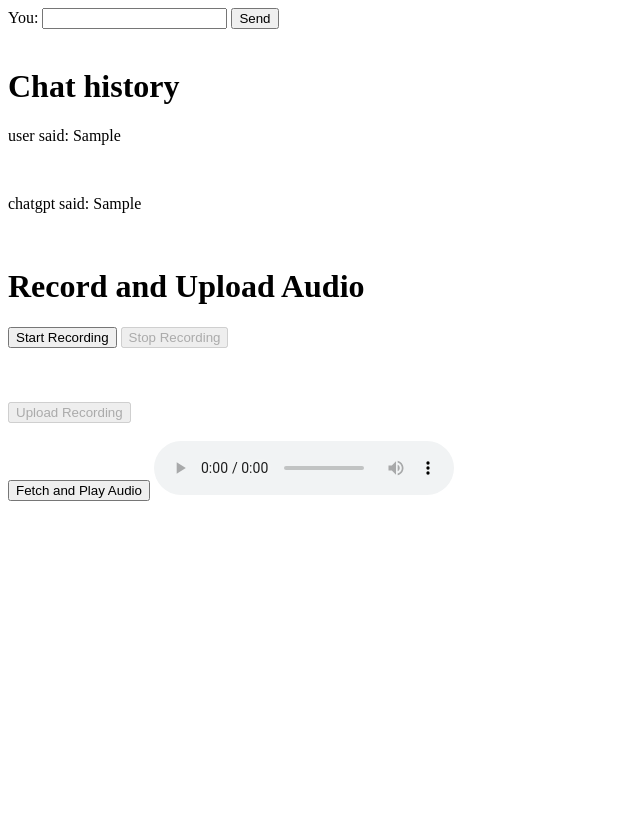
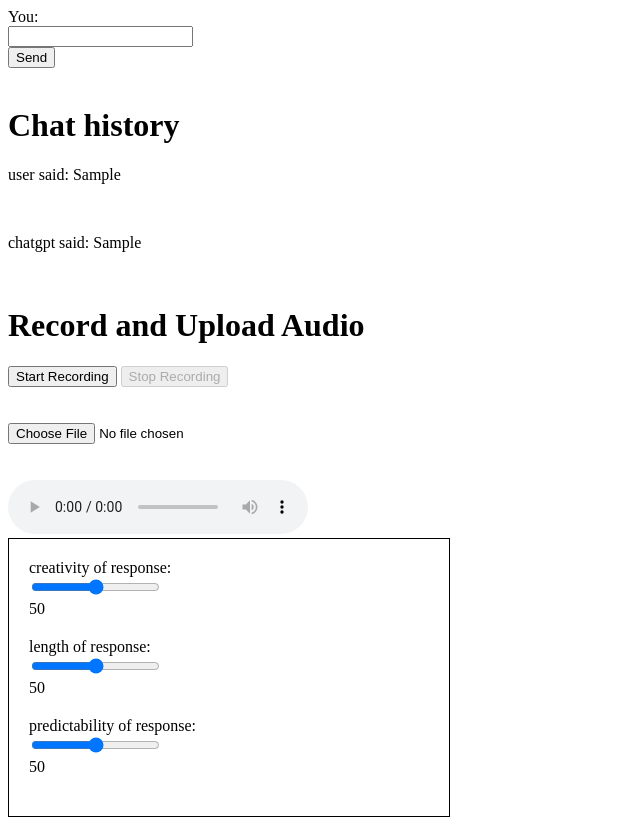
Before and after one commit to EhsanZibaei/learn_german_with_llm, a Flask app: template templates/index.html in a window 1280 px wide. Shown: the whole page, without its empty margins (0-640 px from the left). Before the commit the page ends 501 px from the top, so only its background shows below. Run offline with Flask 2, Linux system fonts and the light colour scheme; the template is opened without the code that fills it: most values are stand-ins (such as "Sample title", 1, 10 or a date in 2020); parts of the project's set-up code (start-up, migrations or seed data) failed here and were passed over.

Commit message:
created range inputs but not using yet

```diff
--- /dev/null
+++ b/future_features.txt
@@ -0,0 +1,3 @@
+1. speaking should have two parts: correcting, correcting + proceed
+2. the chat history should be written
+3. parts of text should be highlightable and easy recorded for future review
--- a/main.py
+++ b/main.py
@@ -15,31 +15,34 @@ client = openai.OpenAI()
 
 
 # send chatgpt request
-def send_request(question_text,client):
+def send_request(question_text, client, system_content, temperature=0.1, max_tokens=70, top_p=1):
 
   response = client.chat.completions.create(
     model="gpt-4",
     messages=[
       {
         "role": "system",
-        "content": "erts umformuliere mein satz auf mutterschprachlier deuscth form. dann die gespräsch fortführen."
+        "content": system_content
       },
       {
         "role": "user",
-        "content": "das ist mein satz " + question_text
+        "content": "das ist mein satz: " + question_text
       }
     ],
-    temperature=0.1,
-    max_tokens=94,
-    top_p=1
+    temperature=temperature,
+    max_tokens=max_tokens,
+    top_p=top_p
   )
-  print ("*********chatgpt says:" + response.choices[0].message.content +"\n")
+  #print ("*********chatgpt says:" + response.choices[0].message.content +"\n")
   return response.choices[0].message.content
 
+@app.route('/', methods=['GET', 'POST'])
+def choose_task():
+   return render_template('start.html')
 
-
-@app.route('/', methods=['GET', 'POST'])
-def main_index():
+# endpoint for correcting and proceeding
+@app.route('/correcting_proceeding', methods=['GET', 'POST'])
+def correct_proceed():
     #return render_template('index.html')
     user_input = ""
     gpt_output = ""
@@ -49,17 +52,41 @@ def main_index():
     if request.method=='POST':
         if request.form:
           user_input = request.form.get('asked')
-          gpt_output = send_request(user_input, client)
+          system_content = "erts umformuliere mein satz auf mutterschprachlier deuscth form. dann die gespräsch fortführen."
+          gpt_output = send_request(user_input, client, system_content)
           print(f"user has typed: {user_input}")
         if request.files:
           file = request.files['audio']
           file.save("/tmp/my_sound.wav")
 
           user_input=audio_to_text()
-          gpt_output=send_request(user_input,client)
+          system_content = "erts umformuliere mein satz auf mutterschprachlier deuscth form. dann die gespräsch fortführen."
+          gpt_output = send_request(user_input, client, system_content)
           text_to_audio(gpt_output)
+    return render_template('index.html', user_input=user_input, gpt_output = gpt_output)
 
+#endpoint for only correcting
+@app.route('/correcting', methods=['GET', 'POST'])
+def correct():
+    user_input = ""
+    gpt_output = ""
+    if request.method=='GET':
+        user_input = "GET1"
+        gpt_output = "GET2"
+    if request.method=='POST':
+        if request.form:
+          user_input = request.form.get('asked')
+          system_content = "nur umformuliere mein satz auf mutterschprachlier und umgangssprachlicher deuscth form"
+          gpt_output = send_request(user_input, client, system_content)
+          print(f"user has typed: {user_input}")
+        if request.files:
+          file = request.files['audio']
+          file.save("/tmp/my_sound.wav")
 
+          user_input=audio_to_text()
+          system_content = "nur umformuliere mein satz auf umgangssprachlicher deuscth form"
+          gpt_output = send_request(user_input, client, system_content)
+          text_to_audio(gpt_output)
     return render_template('index.html', user_input=user_input, gpt_output = gpt_output)
 
 # audio to text function using openai tools
--- /dev/null
+++ b/static/css/styles.css
@@ -0,0 +1,30 @@
+.container {
+    border: 1px solid black; /* Border around the container */
+    padding: 20px;
+    width: 400px; /* Set width for demonstration */
+}
+
+.range-input {
+    display: block; /* Make each input block-level for vertical spacing */
+    margin-bottom: 25px; /* Space between range inputs */
+}
+
+.range-group {
+    margin-bottom: 20px; /* Space between each range input group */
+}
+
+.range-input:last-child {
+    margin-bottom: 0; /* Remove margin from the last input */
+}
+
+label, input, output {
+    display: block; /* Ensure elements are block-level to control vertical spacing */
+}
+
+output {
+    margin-top: 5px; /* Space between the range input and its output */
+}
+
+.box {
+    border: 2px dashed blue; /* Specific border for elements with class 'box' */
+}
--- a/static/js/recorder2.js
+++ b/static/js/recorder2.js
@@ -29,7 +29,7 @@ startBtn.addEventListener('click', async () => {
         formData.append('audio', audioFile);
         // document.getElementById("uploadForm").submit()
 
-        const response = await fetch('/', {
+        const response = await fetch('/correcting', {
             method: 'POST',
             body: formData,
         });
@@ -83,3 +83,18 @@ document.getElementById('fetchAudioBtn').addEventListener('click', async () => {
         console.error('Error fetching the audio file:', error);
     }
 });
+
+function updateOuput(rangeInput, outputElement){
+    outputElement.textContent = rangeInput.value;
+}
+
+const rangeInputs = document.querySelectorAll('input[type="range"]');
+const outputs = document.querySelectorAll('output');
+
+rangeInputs.forEach((rangeInput, index) => {
+    const output = outputs[index];
+
+    updateOutput(rangeInput, output);
+
+    rangeInput.addEventListener('input', () => updateOutput(rangeInput, output));
+});
--- a/templates/index.html
+++ b/templates/index.html
@@ -5,8 +5,8 @@
     <meta name="viewport" content="width=device-width, initial-scale=1.0">
     <title>My Flask App</title>
     <link rel="icon" href="{{ url_for('static', filename='favicon.ico') }}" type="image/x-icon">
-    <link rel="icon" href="{{ url_for('static', filename='favicon.ico') }}" type="image/x-icon">
-
+    <link rel="stylesheet" href="{{ url_for('static', filename='css/styles.css') }}">
+    <script src="{{ url_for('static', filename='js/recorder2.js') }}"></script>
 </head>
 <body>
     <form id="text_form" method="POST" action="/">
@@ -30,15 +30,31 @@
     <form id="uploadForm" method="POST" enctype="multipart/form-data">
         <input type="file" id="audioFile" name="audio" accept="audio/*" hidden required>
         <br>
-        <button type="submit" disabled id="uploadBtn">Upload Recording</button>
+        <button style="display: none;" type="submit" disabled id="uploadBtn">Upload Recording</button>
     </form>
     <br>
-    <button id="fetchAudioBtn">Fetch and Play Audio</button>
+    <button style="display: none;" id="fetchAudioBtn">Fetch and Play Audio</button>
     <!-- Audio Element -->
     <audio id="audioPlayer" controls>
         Your browser does not support the audio element.
     </audio>
-    <script src="{{ url_for('static', filename='js/recorder2.js') }}"></script>
 
+    <div class="container">
+        <div class="range-group">
+        <label for="rangeInput">creativity of response: </label>
+        <input type="range" id="rangeInput" name="volume" min="0" max="100" value="50" oninput="this.nextElementSibling.value = this.value">
+        <output>50</output>
+        </div>
+        <div class="range-group">
+        <label for="rangeInput">length of response: </label>
+        <input type="range" id="rangeInput" name="volume" min="0" max="100" value="50" oninput="this.nextElementSibling.value = this.value">
+        <output>50</output>
+        </div>
+        <div class="range-group">
+        <label for="rangeInput">predictability of response: </label>
+        <input type="range" id="rangeInput" name="volume" min="0" max="100" value="50" oninput="this.nextElementSibling.value = this.value">
+        <output>50</output>
+        </div>
+    </div>
 </body>
 </html>
```
Also changed, not shown: templates/start.html (added, +17 -0 lines).
